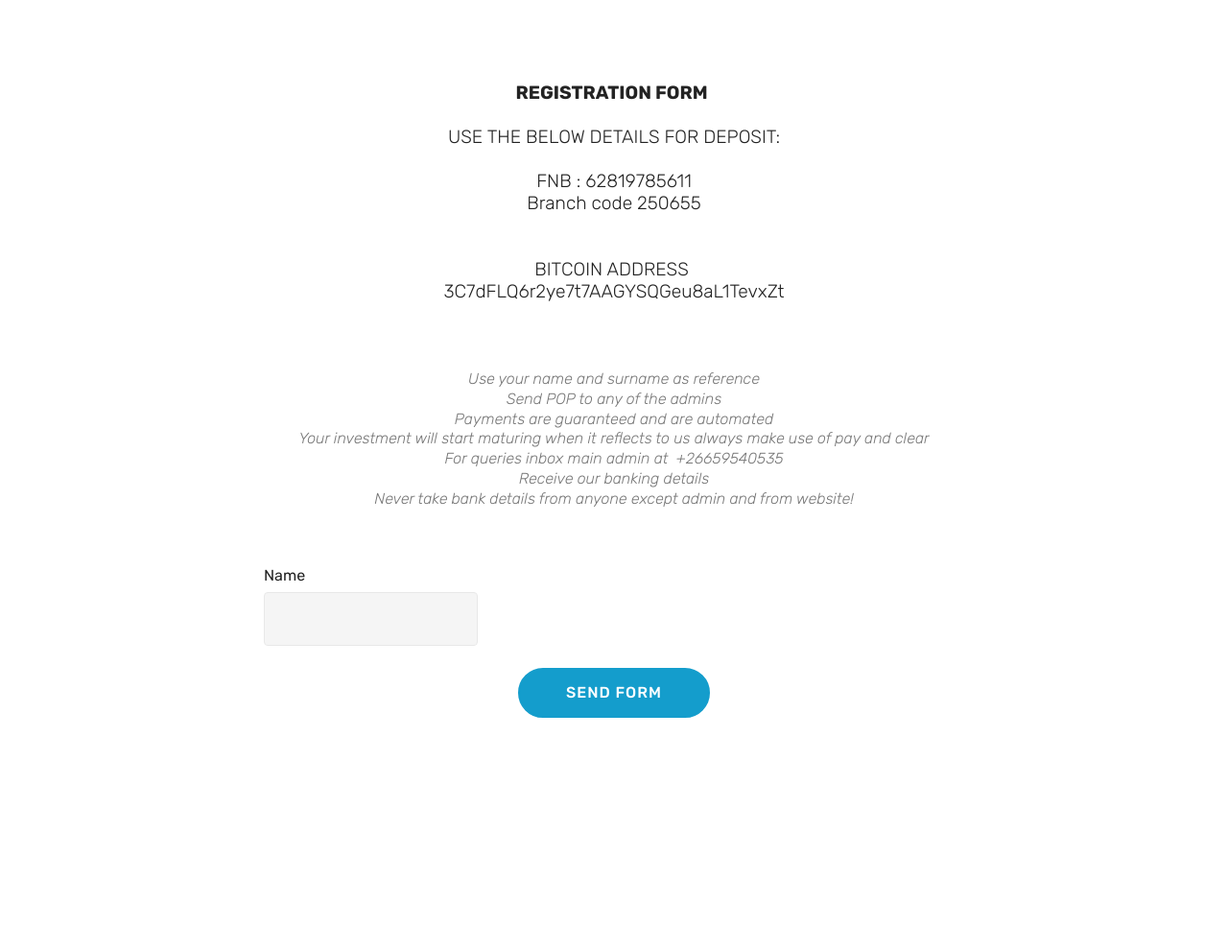
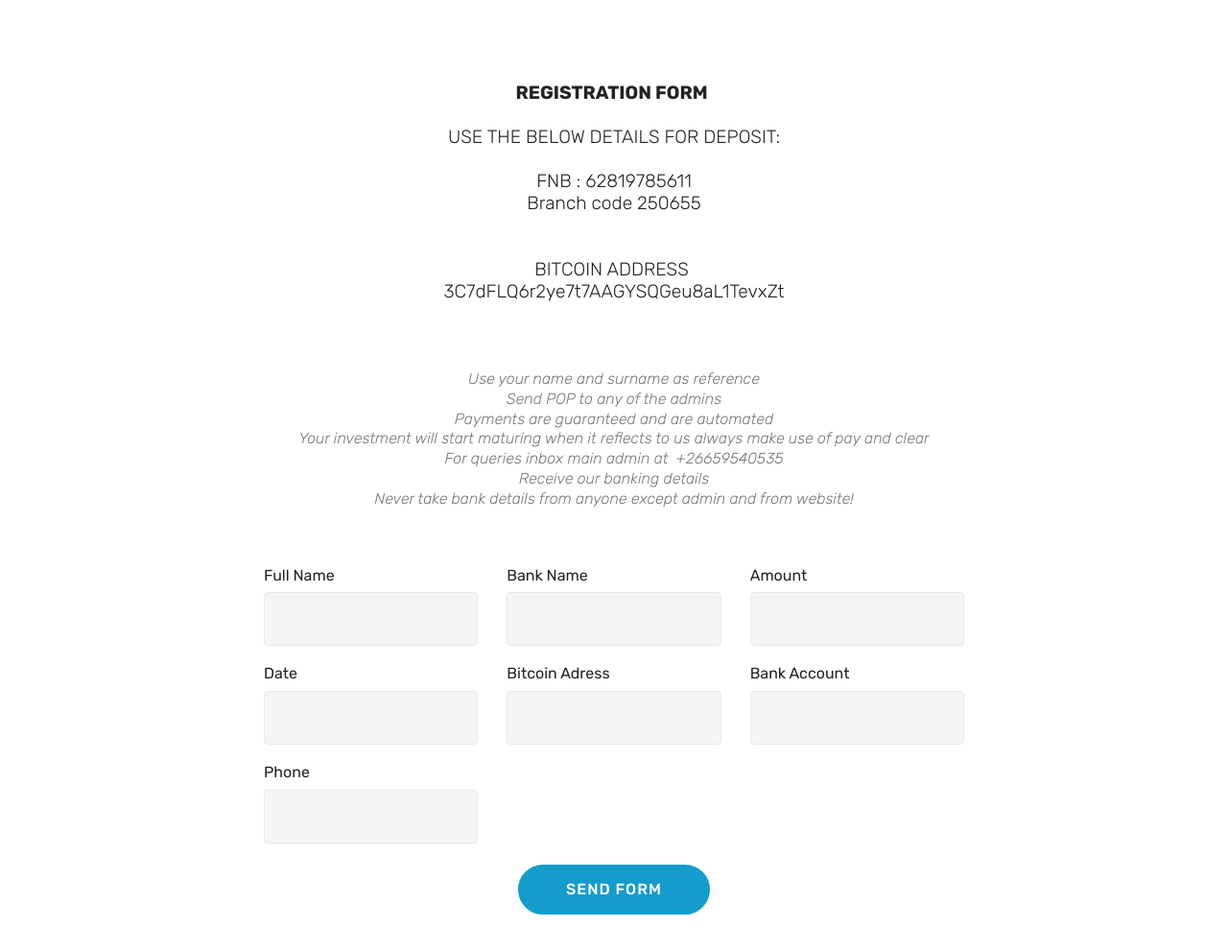
Before and after one commit to Bittaxtrading/Bittaxtrading.github.io, a plain HTML site: page page2.html in a window 1280 px wide. Shown: the part 91-1082 px from the top of the page at 96% size. Before the commit the page ends 935 px from the top, so only its background shows below. Drawn offline with Linux system fonts and the light colour scheme; files whose address does not match are found by name.

Commit message:
Update page2.html

```diff
--- a/page2.html
+++ b/page2.html
@@ -111,12 +111,44 @@
                         <div hidden="hidden" data-form-alert-danger="" class="alert alert-danger col-12">
                         </div>
                     </div>
-                    <div class="dragArea row">
+                     <div class="dragArea row row-sm-offset">
                         <div class="col-md-4  form-group" data-for="name">
-                            <label for="name-form1-8" class="form-control-label mbr-fonts-style display-7">Name</label>
-                            <input type="text" name="name" data-form-field="Name" required="required" class="form-control display-7" id="name-form1-8">
+                            <label for="name-form1-6" class="form-control-label mbr-fonts-style display-7"> Full Name</label>
+                            <input type="text" name="name" data-form-field="Name" required class="form-control display-7" id="name-form1-6">
+                       </div>
+
+                        <div class="col-md-4  form-group" data-for="name">
+                            <label for="name-form1-6" class="form-control-label mbr-fonts-style display-7">Bank Name</label>
+                            <input type="text" name="name" data-form-field="Name" required class="form-control display-7" id="name-form1-6">
+                         </div>
+
+                        <div class="col-md-4  form-group" data-for="name">
+                            <label for="name-form1-6" class="form-control-label mbr-fonts-style display-7">Amount</label>
+                            <input type="text" name="name" data-form-field="Name" required class="form-control display-7" id="name-form1-6">
+                          </div>
+
+                        <div class="col-md-4  form-group" data-for="name">
+                            <label for="name-form1-6" class="form-control-label mbr-fonts-style display-7">Date</label>
+                            <input type="text" name="name" data-form-field="Name" required class="form-control display-7" id="name-form1-6">
+
+                       </div>
+
+                        <div class="col-md-4  form-group" data-for="name">
+                            <label for="name-form1-6" class="form-control-label mbr-fonts-style display-7">Bitcoin Adress</label>
+                            <input type="text" name="name" data-form-field="Name" required class="form-control display-7" id="name-form1-6">
+
+                            </div>
+
+                        <div class="col-md-4  form-group" data-for="name">
+                            <label for="name-form1-6" class="form-control-label mbr-fonts-style display-7">Bank Account</label>
+                            <input type="text" name="name" data-form-field="Name" required class="form-control display-7" id="name-form1-6">
+
+                            </div>
+
+                        <div class="col-md-4  form-group" data-for="name">
+                            <label for="name-form1-6" class="form-control-label mbr-fonts-style display-7">Phone</label>
+                            <input type="text" name="name" data-form-field="Name" required class="form-control display-7" id="name-form1-6">
                         </div>
-
 
 
                         <div class="col-md-12 input-group-btn align-center">
```
